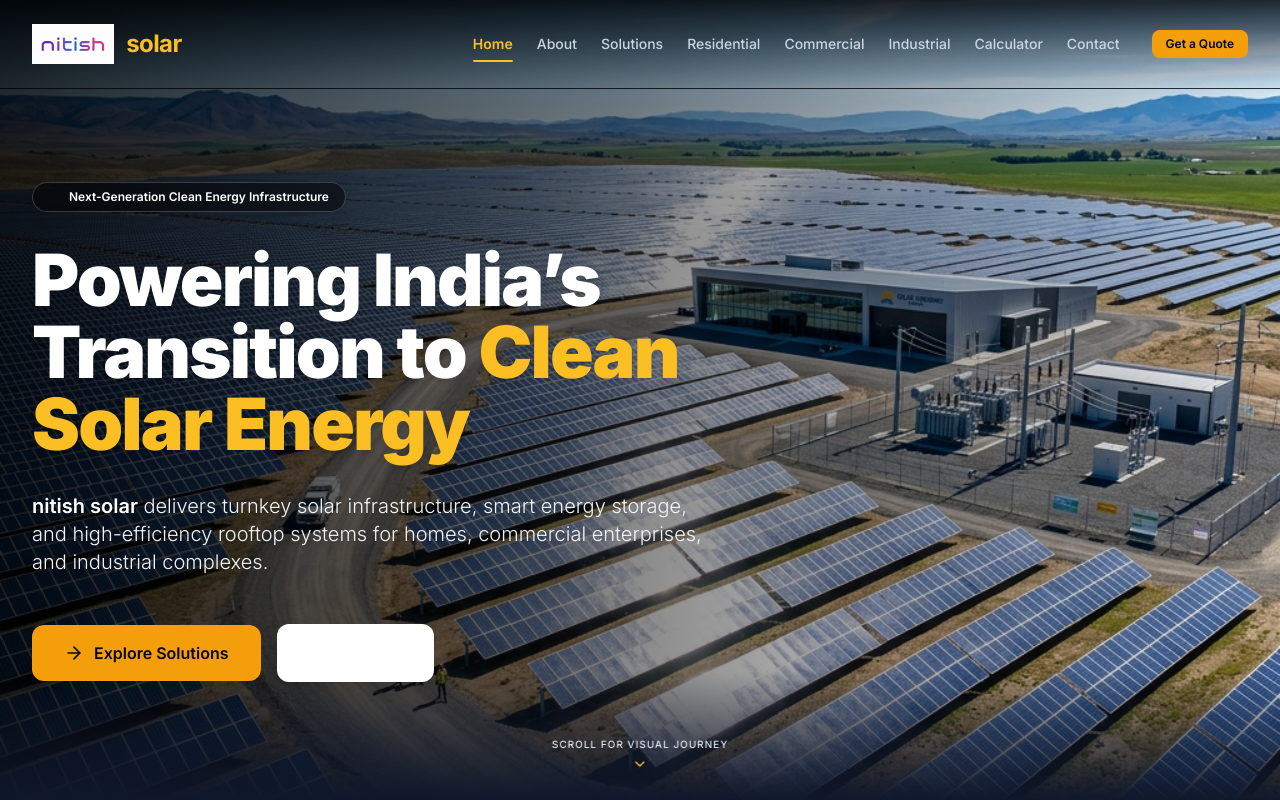
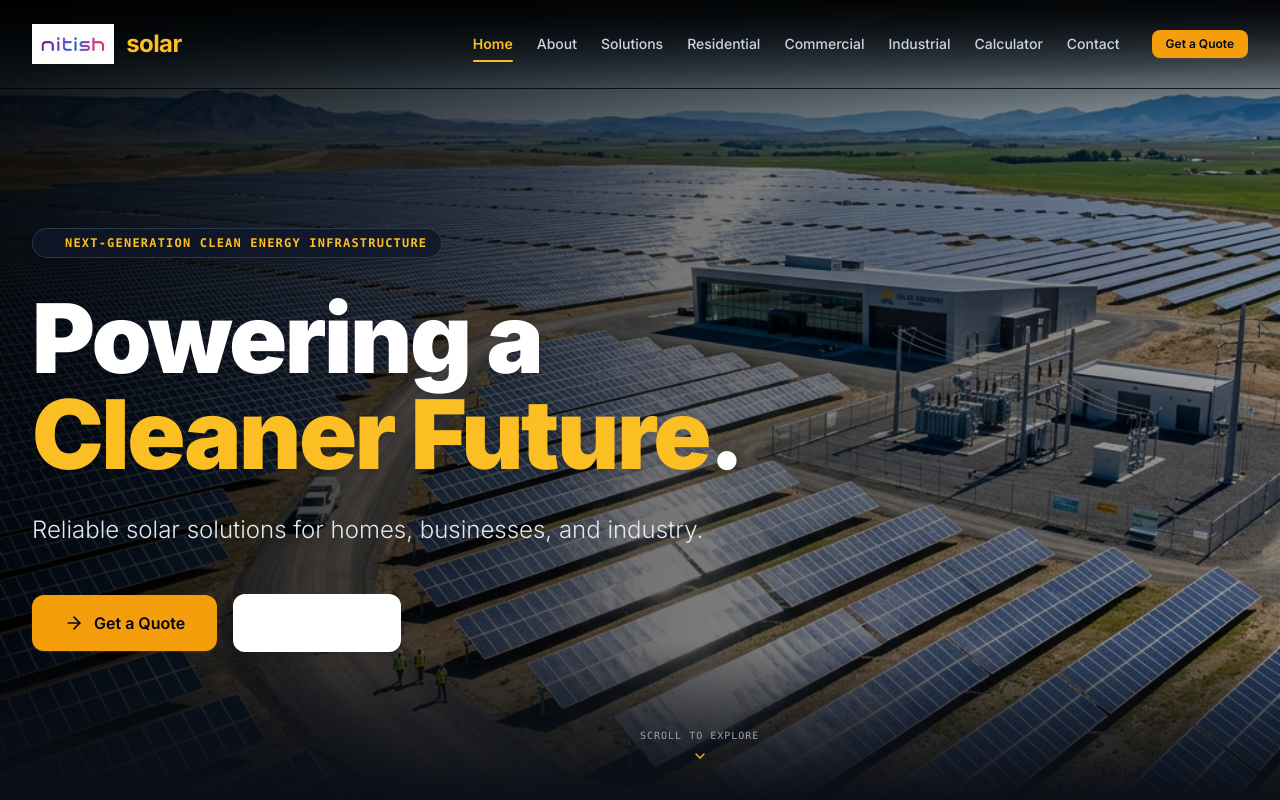
Before and after one commit to ABhi20427/nitish-solar-erp, a Next.js app: page / in a window 1280 px wide. Shown: the top 800 px of the page. Built offline with nearby package versions, Linux system fonts and the light colour scheme.

Commit message:
feat: redesign Hero section with international solar brand typography, video-ready background container, and refined CTA hierarchy

```diff
--- a/src/app/(public)/page.tsx
+++ b/src/app/(public)/page.tsx
@@ -204,63 +204,69 @@ export default function HomePage() {
 
       {/* 1. HERO BACKGROUND (100VH / 100SVH / 100DVH FULL-SCREEN CINEMATIC) */}
       <section className="relative w-full min-h-screen min-h-[100svh] min-h-[100dvh] h-screen h-[100svh] flex items-center justify-center overflow-hidden snap-major-scene">
-        {/* Full-bleed Daylight Solar Infrastructure Background */}
-        <div className="absolute inset-0 z-0">
+        {/* Background Visual Layer (Video-ready container for future video asset) */}
+        <div className="absolute inset-0 z-0 overflow-hidden">
           <Image
             src="/images/hero_light.png"
-            alt="nitish solar bright solar energy infrastructure"
+            alt="nitish solar clean energy infrastructure"
             fill
             priority
             sizes="100vw"
             className="object-cover object-center filter contrast-105 saturate-105"
           />
-          {/* Subtle localized dark gradient behind text ONLY */}
-          <div className="absolute inset-0 bg-gradient-to-r from-black/80 via-black/45 to-transparent" />
-          <div className="absolute inset-x-0 bottom-0 h-32 bg-gradient-to-t from-[#0F172A] to-transparent" />
+          {/* Layered Sophisticated Dark Gradient Overlays for Video/Image Readability */}
+          <div className="absolute inset-0 bg-gradient-to-r from-black/85 via-black/55 to-black/30" />
+          <div className="absolute inset-x-0 top-0 h-32 bg-gradient-to-b from-black/80 via-black/40 to-transparent pointer-events-none" />
+          <div className="absolute inset-x-0 bottom-0 h-40 bg-gradient-to-t from-[#0B0F17] via-[#0B0F17]/60 to-transparent pointer-events-none" />
         </div>
 
-        <div className="max-w-7xl mx-auto px-4 sm:px-6 lg:px-8 relative z-10 w-full pt-16">
-          <div className="max-w-3xl space-y-8">
-            <div className="inline-flex items-center gap-2.5 px-4 py-1.5 rounded-full bg-black/50 backdrop-blur-md border border-white/20 text-white text-xs font-semibold shadow-lg">
-              <span className="w-2.5 h-2.5 rounded-full bg-amber-400 animate-ping" />
+        {/* Hero Content Container */}
+        <div className="max-w-7xl mx-auto px-4 sm:px-6 lg:px-8 relative z-10 w-full pt-16 sm:pt-20">
+          <div className="max-w-3xl space-y-6 sm:space-y-8">
+            {/* Tag Kicker */}
+            <div className="inline-flex items-center gap-2.5 px-3.5 py-1.5 rounded-full bg-slate-900/80 backdrop-blur-md border border-slate-700/80 text-amber-400 text-xs font-mono font-bold uppercase tracking-widest hero-animate-1 shadow-lg">
+              <span className="w-2 h-2 rounded-full bg-amber-400 animate-ping" />
               <span>Next-Generation Clean Energy Infrastructure</span>
             </div>
 
-            <h1 className="text-4xl sm:text-6xl lg:text-7xl font-black tracking-tight text-white leading-[1.08] drop-shadow-md">
-              Powering India’s Transition to <span className="text-amber-400">Clean Solar Energy</span>
+            {/* Headline */}
+            <h1 className="text-4xl sm:text-6xl lg:text-7xl xl:text-8xl font-black tracking-tight text-white leading-[1.05] drop-shadow-lg hero-animate-2">
+              Powering a <span className="text-amber-400">Cleaner Future</span>.
             </h1>
 
-            <p className="text-base sm:text-xl text-slate-100 font-light leading-relaxed max-w-2xl drop-shadow-sm">
-              <strong className="text-white font-semibold">nitish solar</strong> delivers turnkey solar infrastructure, smart energy storage, and high-efficiency rooftop systems for homes, commercial enterprises, and industrial complexes.
+            {/* Supporting Text */}
+            <p className="text-base sm:text-xl lg:text-2xl text-slate-200 font-light leading-relaxed max-w-2xl drop-shadow-sm hero-animate-3">
+              Reliable solar solutions for homes, businesses, and industry.
             </p>
 
-            <div className="flex flex-wrap items-center gap-4 pt-4">
-              <Link href="/solutions">
+            {/* CTAs */}
+            <div className="flex flex-wrap items-center gap-4 pt-2 sm:pt-4 hero-animate-4">
+              <Link href="/quote">
                 <Button
                   variant="accent"
                   size="lg"
-                  className="bg-amber-500 hover:bg-amber-400 text-slate-950 font-bold px-8 py-4 rounded-xl shadow-2xl transition-all duration-300 group border-0 text-base"
+                  className="bg-amber-500 hover:bg-amber-400 text-slate-950 font-bold px-8 py-4 rounded-xl shadow-2xl shadow-amber-500/20 transition-all duration-300 group border-0 text-base flex items-center gap-2.5"
                   icon={<ArrowRight className="w-5 h-5 group-hover:translate-x-1 transition-transform" />}
                 >
-                  Explore Solutions
+                  Get a Quote
                 </Button>
               </Link>
-              <Link href="/quote">
+              <Link href="/solutions">
                 <Button
                   variant="outline"
                   size="lg"
                   className="border-white/30 bg-black/40 backdrop-blur-md text-white hover:bg-white/20 hover:border-white/60 font-semibold px-8 py-4 rounded-xl shadow-lg transition-all duration-300 text-base"
                 >
-                  Get a Quote
+                  Explore Solar
                 </Button>
               </Link>
             </div>
           </div>
         </div>
 
-        {/* Scroll Indicator */}
-        <div className="absolute bottom-6 left-1/2 -translate-x-1/2 z-10 flex flex-col items-center gap-2 text-slate-200 text-xs font-medium drop-shadow-md">
-          <span className="uppercase tracking-widest text-[10px]">Scroll for Visual Journey</span>
+        {/* Minimal Scroll Indicator */}
+        <div className="absolute bottom-8 left-1/2 -translate-x-1/2 z-10 flex flex-col items-center gap-2 text-slate-300 text-xs font-mono font-medium drop-shadow-md hero-animate-4">
+          <span className="uppercase tracking-widest text-[10px] text-slate-400">Scroll to explore</span>
           <ChevronDown className="w-4 h-4 animate-bounce text-amber-400" />
         </div>
       </section>
--- a/src/app/globals.css
+++ b/src/app/globals.css
@@ -96,6 +96,45 @@ body {
   animation: fadeIn 0.25s cubic-bezier(0.16, 1, 0.3, 1) forwards;
 }
 
+/* Staggered Hero Entrance Animations */
+@keyframes heroFadeUp {
+  from {
+    opacity: 0;
+    transform: translateY(14px);
+  }
+  to {
+    opacity: 1;
+    transform: translateY(0);
+  }
+}
+
+.hero-animate-1 {
+  animation: heroFadeUp 0.6s cubic-bezier(0.16, 1, 0.3, 1) 0.1s both;
+}
+
+.hero-animate-2 {
+  animation: heroFadeUp 0.6s cubic-bezier(0.16, 1, 0.3, 1) 0.25s both;
+}
+
+.hero-animate-3 {
+  animation: heroFadeUp 0.6s cubic-bezier(0.16, 1, 0.3, 1) 0.4s both;
+}
+
+.hero-animate-4 {
+  animation: heroFadeUp 0.6s cubic-bezier(0.16, 1, 0.3, 1) 0.55s both;
+}
+
+@media (prefers-reduced-motion: reduce) {
+  .hero-animate-1,
+  .hero-animate-2,
+  .hero-animate-3,
+  .hero-animate-4 {
+    animation: none !important;
+    opacity: 1 !important;
+    transform: none !important;
+  }
+}
+
 /* Enterprise Table Styling */
 .table-container {
   overflow-x: auto;
```
